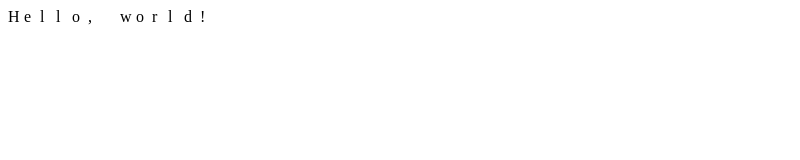
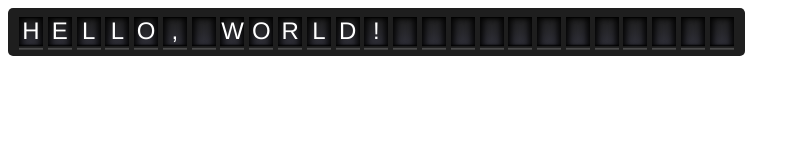
Before and after one commit to paulcuth/departure-board, a plain HTML site: page index.html in a window 1280 px wide. Shown: the whole page, without its empty margins (0-800 px from the left). Drawn offline with Linux system fonts and the light colour scheme.

Commit message:
Styling added. Still need the animation.

```diff
--- a/css/departure-board.css
+++ b/css/departure-board.css
@@ -1,12 +1,86 @@
+
+/*
+	Based upon "Designing a departures board with CSS3".
+	http://gampleman.eu/post/1488470623/designing-a-departures-board-with-css3
+*/
 
 
 
 
+.departure-board {
+    padding:  0.36em;
+    display: inline-block;
+	height: 1.3em;
+    background: rgb(30, 30, 30);
+    -webkit-border-radius: 0.21em;
+    color: white;
+	font-family: Helvetica;
+	font-size: 24px;
+	vertical-align: middle;
+}
 
 
 
 
 .departure-board span.letter {
+	vertical-align: middle;
 	display: inline-block;
-	width: 16px;
+	width: 1em;
+	margin: 0 .1em;
+	height: 1.3em;
+	text-align: center;
+
+	-webkit-box-shadow:
+		inset .14em 0 .28em rgba(0, 0, 0, .9),
+		inset -.14em 0 .28em rgba(0, 0, 0, .9);
+
+	-webkit-box-shadow:
+		inset 0 -.07em 0 rgba(50, 50, 50, .7),
+		inset 0 -.14em 0 rgba(0, 0, 0, .7),
+		inset .14em 0 .28em rgba(0, 0, 0, .9),
+		inset -.14em 0 .28em rgba(0, 0, 0, .9),
+		0 .07em 0 rgba(255, 255, 255, .2);
+
+	background: -webkit-gradient(linear, center top, center bottom,
+		color-stop(0, rgba(0, 0, 0, 1)),
+		color-stop(.05, rgba(30, 30, 30, 1)),
+		color-stop(1.0, rgba(50, 50, 60, 1)));
 }
+
+
+/*
+.departure-board > span.letter:before {
+	border-top: .07em solid rgba(0, 0, 0, .4);
+	border-bottom: .07em solid rgba(255, 255, 255, .08);
+	height: 0;
+	position: relative;
+	width: 100%;
+	left: 0;
+	top: .64em;
+	content: " ";
+	display: block;
+	position: relative;
+}
+
+
+
+
+.departure-board span.fold {
+	display: block;
+	position: absolute;
+	height: 0;
+	top: .65em;
+}
+
+
+.departure-board span.flap {
+	display: block;
+	position: absolute;
+	top: 0;
+	height: .65em;
+	margin: 0;
+	overflow: hidden;
+	color: red;
+	-webkit-transition: transform .01s linear;
+}
+*/
--- a/js/departure-board.js
+++ b/js/departure-board.js
@@ -20,7 +20,7 @@ var DepartureBoard = function (element, options) {
 };
 
 
-DepartureBoard.LETTERS = " ABCDEFGHIJKLMNOPQRSTUVWXYZabcdefghijklmnopqrstuvwxyz0123456789.,'()&!?+-";
+DepartureBoard.LETTERS = " ABCDEFGHIJKLMNOPQRSTUVWXYZ0123456789.,'()&!?+-";
 
 
 
@@ -32,7 +32,7 @@ DepartureBoard.prototype.spin = function () {
 		(function (i) {
 			window.setTimeout (function () {
 				me._letters[i].spin ();
-			}, 50 * i + Math.random () * 40);
+			}, 20 * i + Math.random () * 400);
 		})(i);
 	}
 };
@@ -41,6 +41,8 @@ DepartureBoard.prototype.spin = function () {
 
 
 DepartureBoard.prototype.setValue = function (value) {
+	value = value.toUpperCase ();
+
 	for (var i = 0, l = this._letters.length; i < l; i++) {
 		var letterValue = value.substr (i, 1) || '';
 		this._letters[i].setValue (letterValue);
@@ -57,6 +59,20 @@ DepartureBoard.prototype.setValue = function (value) {
 DepartureBoard.Letter = function () {
 	this._element = document.createElement ('span');
 	this._element.className = 'letter';
+
+	// this._top = document.createElement ('span');
+	// this._top.className = 'letter top';
+	// this._element.appendChild (this._top);
+	//
+	// this._fold = document.createElement ('span');
+	// this._fold.className = 'fold';
+	// this._element.appendChild (this._fold);
+	//
+	// this._flap = document.createElement ('span');
+	// this._flap.className = 'letter flap';
+	// this._fold.appendChild (this._flap);
+
+
 	this._index = 0;
 	this._interval = null;
 	this._stopAt = null;
@@ -72,7 +88,9 @@ DepartureBoard.Letter.prototype.getElement = function () {
 
 
 
-DepartureBoard.Letter.prototype.spin = function () {
+DepartureBoard.Letter.prototype.spin = function (clear) {
+	if (clear !== false) this._stopAt = null;
+
 	var me = this;
 	this._interval = window.setInterval (function () { me._tick (); }, 40);
 };
@@ -84,17 +102,29 @@ DepartureBoard.Letter.prototype.setValue = function (value) {
 	this._stopAt = DepartureBoard.LETTERS.indexOf (value);
 	if (this._stopAt < 0) this._stopAt = 0;
 
-	if (!this._interval && this._index != this._stopAt) this.spin ();
+	if (!this._interval && this._index != this._stopAt) this.spin (false);
 };
 
 
 
 
 DepartureBoard.Letter.prototype._tick = function () {
+	var me = this;
+
 	this._index = (this._index + 1) % DepartureBoard.LETTERS.length;
 	this._element.innerHTML = DepartureBoard.LETTERS.charAt (this._index);
 
-	if (this._index == this._stopAt) {
+	// this._flap.innerHTML = this._element.innerHTML;
+	// this._top.innerHTML = DepartureBoard.LETTERS.charAt (this._index);
+	//
+	// this._flap.style.transform = 'scaleX (0)'
+	//
+	// window.setTimeout (function () {
+	// 	me._flap.style
+	// }, 10);
+	//
+
+	if (this._index === this._stopAt) {
 		clearInterval (this._interval);
 		delete this._interval;
 	}
```
